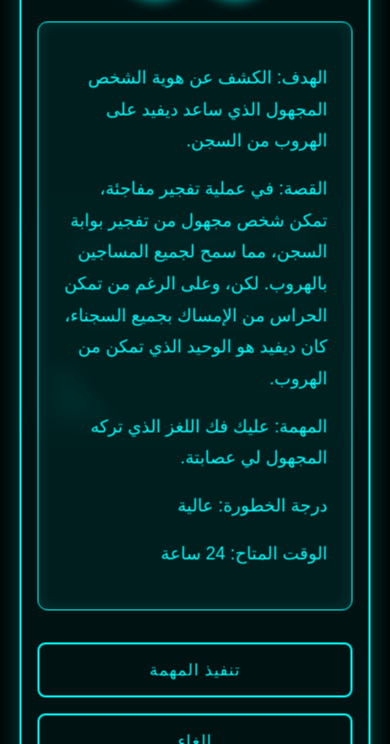
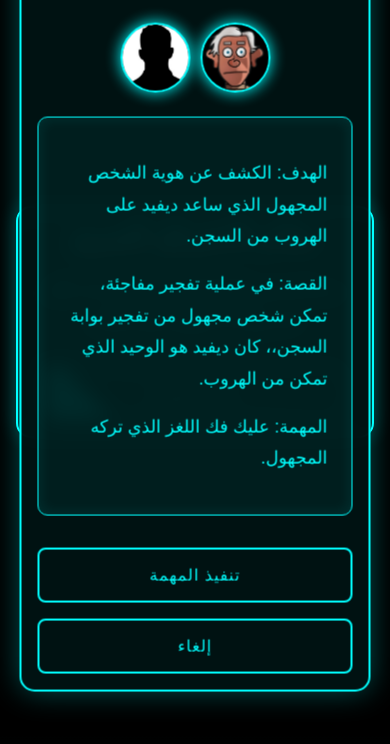
Before and after one commit to aabz12117/spy2, a plain HTML site: page index.html in a window 390 px wide. Both pictures are taken after a click on the button "بدء المهمة". Shown: the part 100-844 px from the top of the page. Drawn offline with Linux system fonts and the light colour scheme.

Commit message:
Update index.html

```diff
--- a/index.html
+++ b/index.html
@@ -19,7 +19,7 @@
             margin: 0;
             padding: 0;
             box-sizing: border-box;
-            font-family: 'Arial', sans-serif; /* استخدام خط أوضح */
+            font-family: 'Arial', sans-serif;
             -webkit-tap-highlight-color: transparent;
         }
 
@@ -30,10 +30,12 @@
     display: flex;
     justify-content: center;
     align-items: center;
-            overflow-x: hidden;
+    overflow-x: hidden;  /* يمنع التمرير الأفقي */
+    overflow-y: auto;    /* يسمح بالتمرير العمودي */
     position: relative;
     padding: 1rem;
 }
+
 
         .logo-container {
             position: fixed;
@@ -89,7 +91,6 @@
             overflow: hidden;
             text-align: center;
             backdrop-filter: blur(10px);
-            transform: translateZ(0);
         }
 
         .container::before {
@@ -108,7 +109,7 @@
         }
 
         .glitch-text {
-            font-size: clamp(1.8rem, 5vw, 3rem); /* زيادة الحجم بشكل أكبر */
+            font-size: clamp(1.8rem, 5vw, 3rem);
             margin-bottom: 1.5rem;
             position: relative;
             text-shadow:
@@ -119,7 +120,7 @@
         }
 
         .description {
-            font-size: clamp(1.1rem, 3vw, 1.3rem); /* زيادة وضوح الخط */
+            font-size: clamp(1.1rem, 3vw, 1.3rem);
             margin-bottom: 2rem;
             line-height: 1.8;
             opacity: 0.9;
@@ -133,7 +134,7 @@
             background: transparent;
             border: 2px solid var(--neon-color);
             color: var(--neon-color);
-            font-size: clamp(1.2rem, 3vw, 1.5rem); /* زيادة حجم النص */
+            font-size: clamp(1.2rem, 3vw, 1.5rem);
             cursor: pointer;
             transition: all 0.3s cubic-bezier(0.4, 0, 0.2, 1);
             position: relative;
@@ -165,7 +166,6 @@
             box-shadow:
                 0 0 20px var(--neon-color),
                 0 0 40px var(--neon-color);
-            text-shadow: none;
         }
 
         .popup {
@@ -240,7 +240,7 @@
             cursor: pointer;
             transition: all 0.3s ease;
             border-radius: 8px;
-            font-size: clamp(1.2rem, 3vw, 1.4rem); /* زيادة حجم الأزرار */
+            font-size: clamp(1.2rem, 3vw, 1.4rem);
             text-transform: uppercase;
             letter-spacing: 1px;
         }
@@ -323,7 +323,6 @@
         @media (max-width: 768px) {
             .container {
                 padding: 1.5rem;
-                max-width: 90%;
             }
 
             .popup {
@@ -390,6 +389,7 @@
         }
     </style>
 
+
 <body>
     <div class="logo-container">
         <img src="spy.png" alt="شعار الجاسوس" class="logo">
@@ -409,10 +409,9 @@
         </div>
         <div class="mission-details">
             <p>الهدف: الكشف عن هوية الشخص المجهول الذي ساعد ديفيد على الهروب من السجن.</p>
-            <p>القصة: في عملية تفجير مفاجئة، تمكن شخص مجهول من تفجير بوابة السجن، مما سمح لجميع المساجين بالهروب. لكن، وعلى الرغم من تمكن الحراس من الإمساك بجميع السجناء، كان ديفيد هو الوحيد الذي تمكن من الهروب.</p>
-            <p>المهمة: عليك فك اللغز الذي تركه المجهول لي عصابتة.</p>
-            <p>درجة الخطورة: عالية</p>
-            <p>الوقت المتاح: 24 ساعة</p>
+            <p>القصة: في عملية تفجير مفاجئة، تمكن شخص مجهول من تفجير بوابة السجن،، كان ديفيد هو الوحيد الذي تمكن من الهروب.</p>
+            <p>المهمة: عليك فك اللغز الذي تركه المجهول.</p>
+
         </div>
         <div class="popup-buttons">
             <button onclick="startMission()">تنفيذ المهمة</button>
```
Lines whose indentation alone changed are shown as unchanged.
